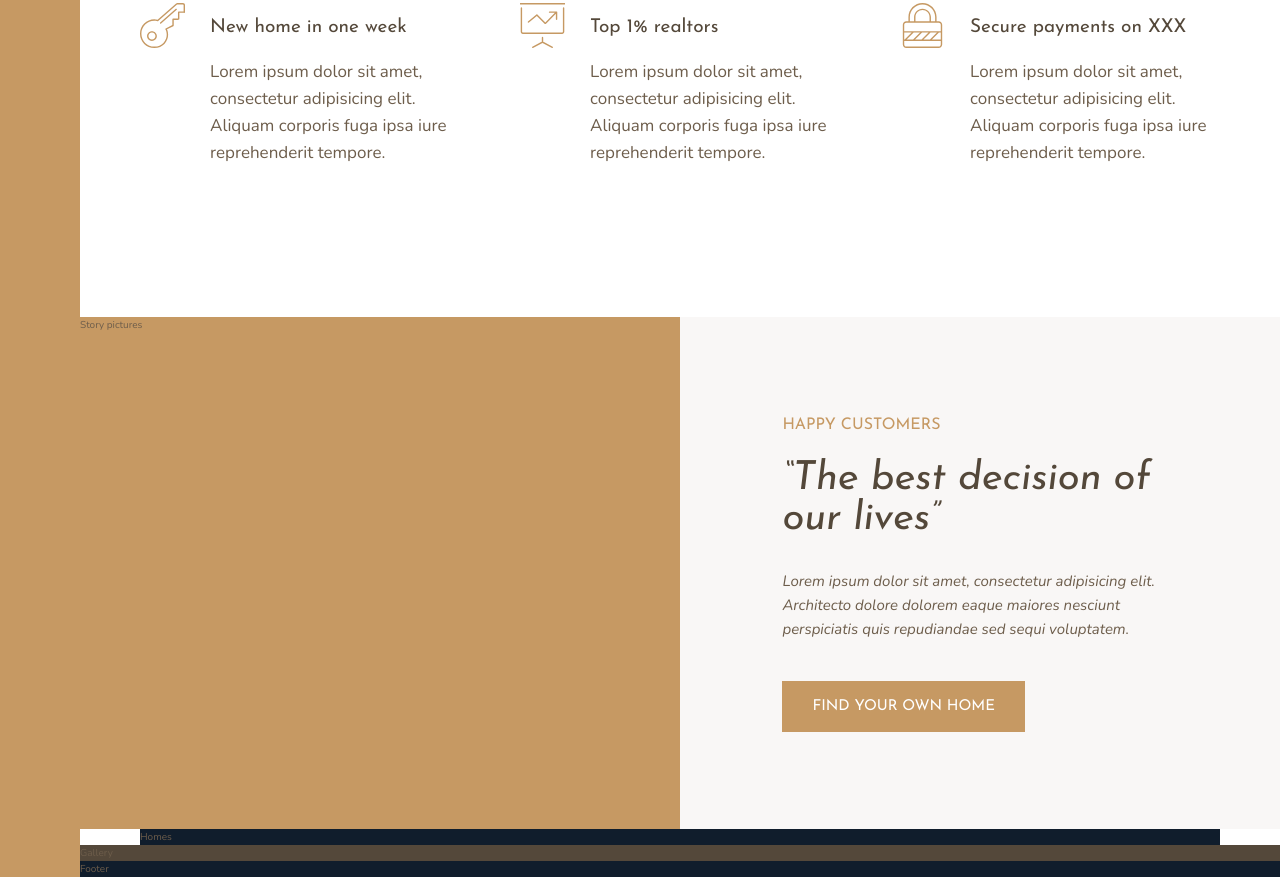
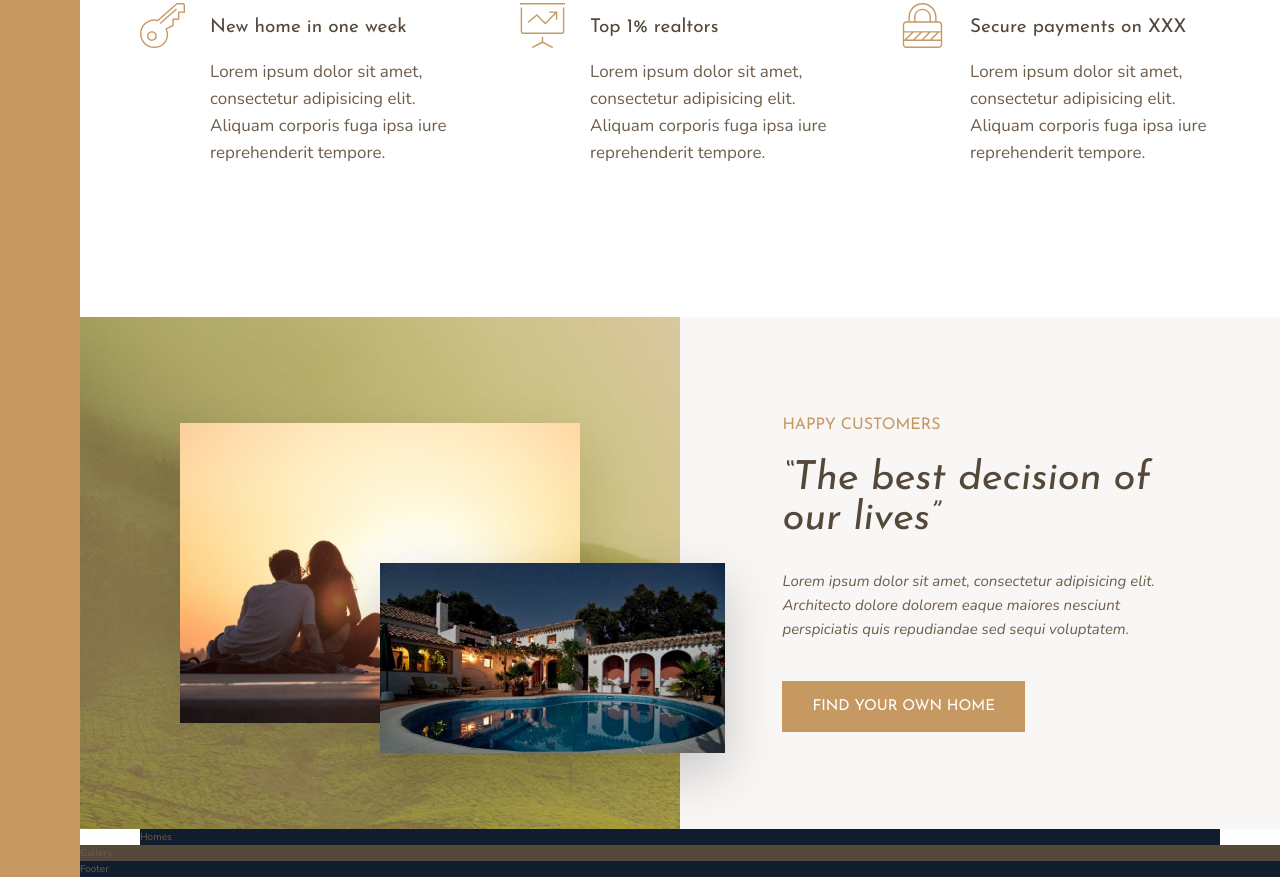
Before and after one commit to drronidz/Nexter, a website: page index.html in a window 1280 px wide. Shown: the part 1046-1923 px from the top of the page. Drawn offline with nearby package versions, Linux system fonts and the light colour scheme.

Commit message:
Building the Story Section - Part 2

```diff
--- a/index.html
+++ b/index.html
@@ -96,7 +96,8 @@
         </section>
 
         <div class="story__pictures">
-            Story pictures
+            <img src="img/story-1.jpeg" alt="Couple with new house" class="story__img--1">
+            <img src="img/story-2.jpeg" alt="New house" class="story__img--2">
         </div>
 
         <div class="story__content">
--- a/sass/_story.scss
+++ b/sass/_story.scss
@@ -4,6 +4,28 @@
   &__pictures {
     background-color: $color-primary;
     grid-column: full-start / col-end 4;
+    background-image: linear-gradient(rgba($color-primary, .5), rgba($color-primary, .5)), url("../img/back.jpg");
+
+
+    display: grid;
+    grid-template-rows: repeat(6, 1fr);
+    grid-template-columns: repeat(6, 1fr);
+    align-items: center;
+  }
+
+  &__img--1 {
+    width: 100%;
+    grid-row: 2 / 6;
+    grid-column: 2 / 6;
+    box-shadow: 0 2rem 5rem rgba(#000, .1);
+  }
+
+  &__img--2 {
+    width: 115%;
+    grid-row: 4 / 6;
+    grid-column: 4 / 7;
+    z-index: 10;
+    box-shadow: 0 2rem 5rem rgba(#000, .2);
   }
 
   &__content {
```
Also changed, not shown: css/main.css.
